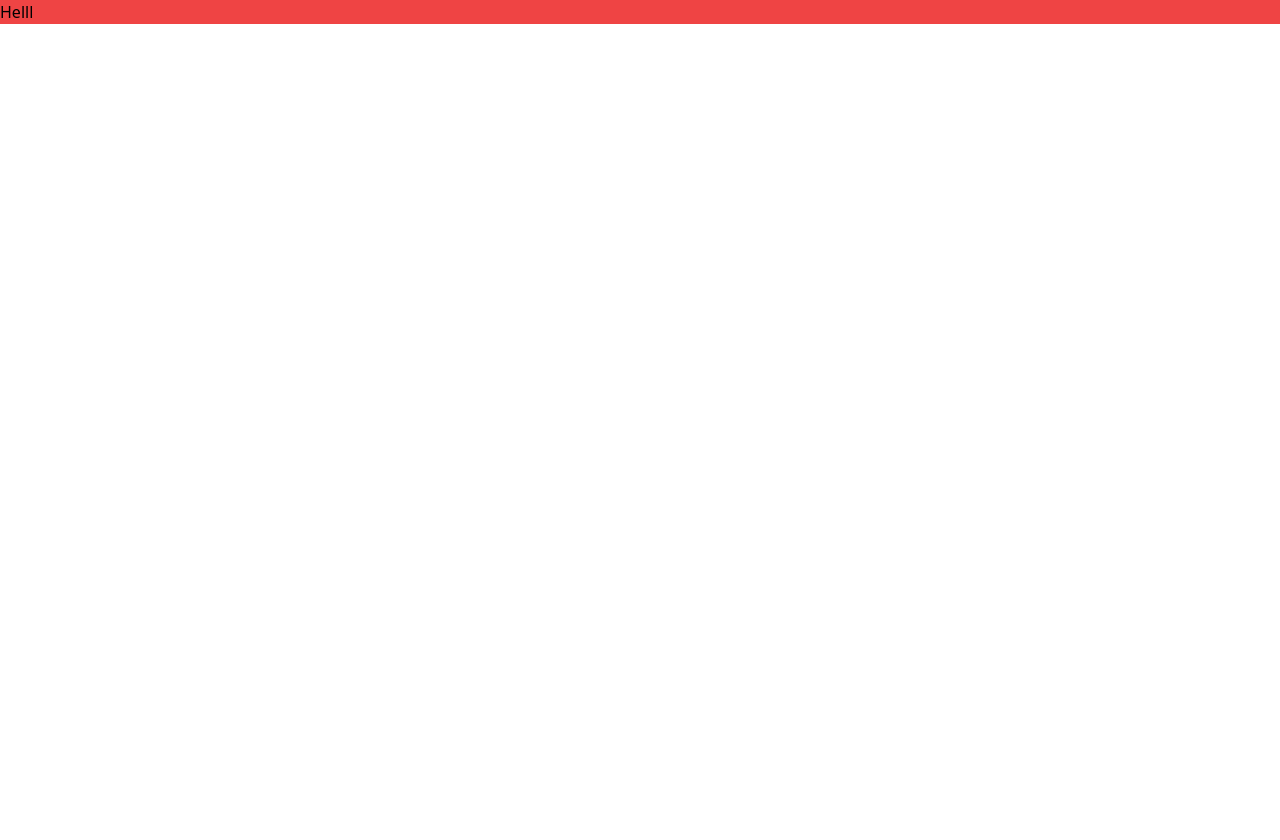
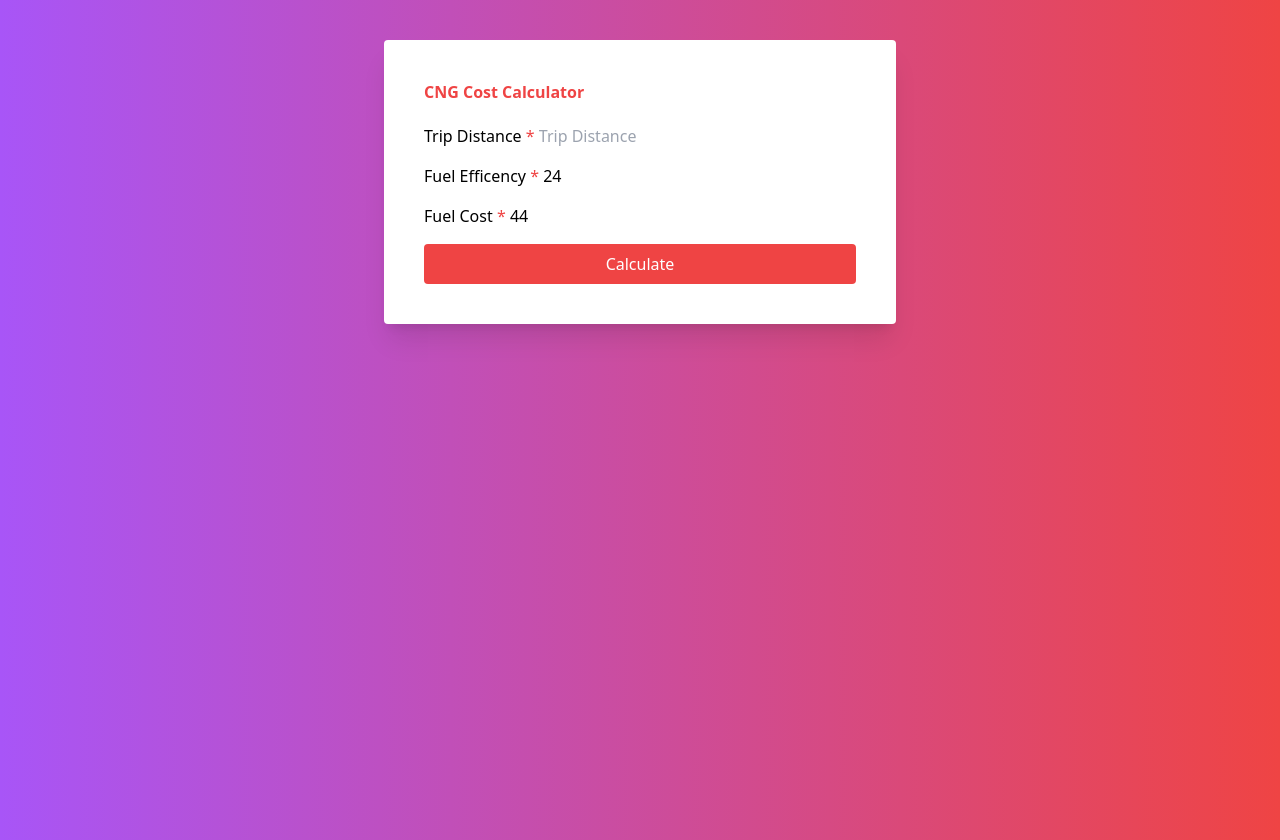
Before and after one commit to MMoorthi7/cng-calculator, a website built with Vite: page index.html in a window 1280 px wide. Before the commit the page ends 800 px from the top, so only its background shows below. Built offline with nearby package versions, Linux system fonts and the light colour scheme.

Commit message:
design complete

```diff
--- a/index.html
+++ b/index.html
@@ -6,7 +6,27 @@
     <title>cng calculator</title>
     <link rel="stylesheet" href="./asset/css/main.css">
   </head>
-  <body>
-   <h1 class="bg-red-500">Helll</h1>
+  <body class="bg-gradient-to-r from-purple-500  to-red-500 min-h-screen font-roboto">
+    <div class="bg-zinc-800 sm:bg-white p-10 max-w-lg mx-auto mt-10 rounded shadow-xl">
+      <div> <h1 class="font-bold text-red-500">CNG Cost Calculator</h1>
+      <form class="mt-5 space-y-4">
+        <div>
+          <label class="form-label" for="trip distance">Trip Distance <span class="text-red-500">*</span></label>
+        <input id="trip distance" type="number" placeholder="Trip Distance" class="form-input">
+        </div>
+        <div>
+          <label class="form-label" for="fuel-efficency">Fuel Efficency <span class="text-red-500">*</span></label>
+        <input id="fuel-efficency" type="number" placeholder="Fuel Efficency" class="form-input" value="24">
+        </div>
+        <div>
+          <label class="form-label" for="fuel-cost">Fuel Cost <span class="text-red-500">*</span></label>
+        <input id="fuel-cost" type="number" placeholder="Fuel Cost" class="form-input" value="44">
+        </div>
+        <div>
+          <button class="bg-red-500 px-5 py-2 text-white rounded w-full">Calculate</button>
+        </div>
+      </form>
+
+    </div>
   </body>
 </html>
```
Also changed, not shown: dist/assets/index-DM_LWsO5.css (deleted), dist/assets/index-sXj12lFm.css (added), dist/index.html.
